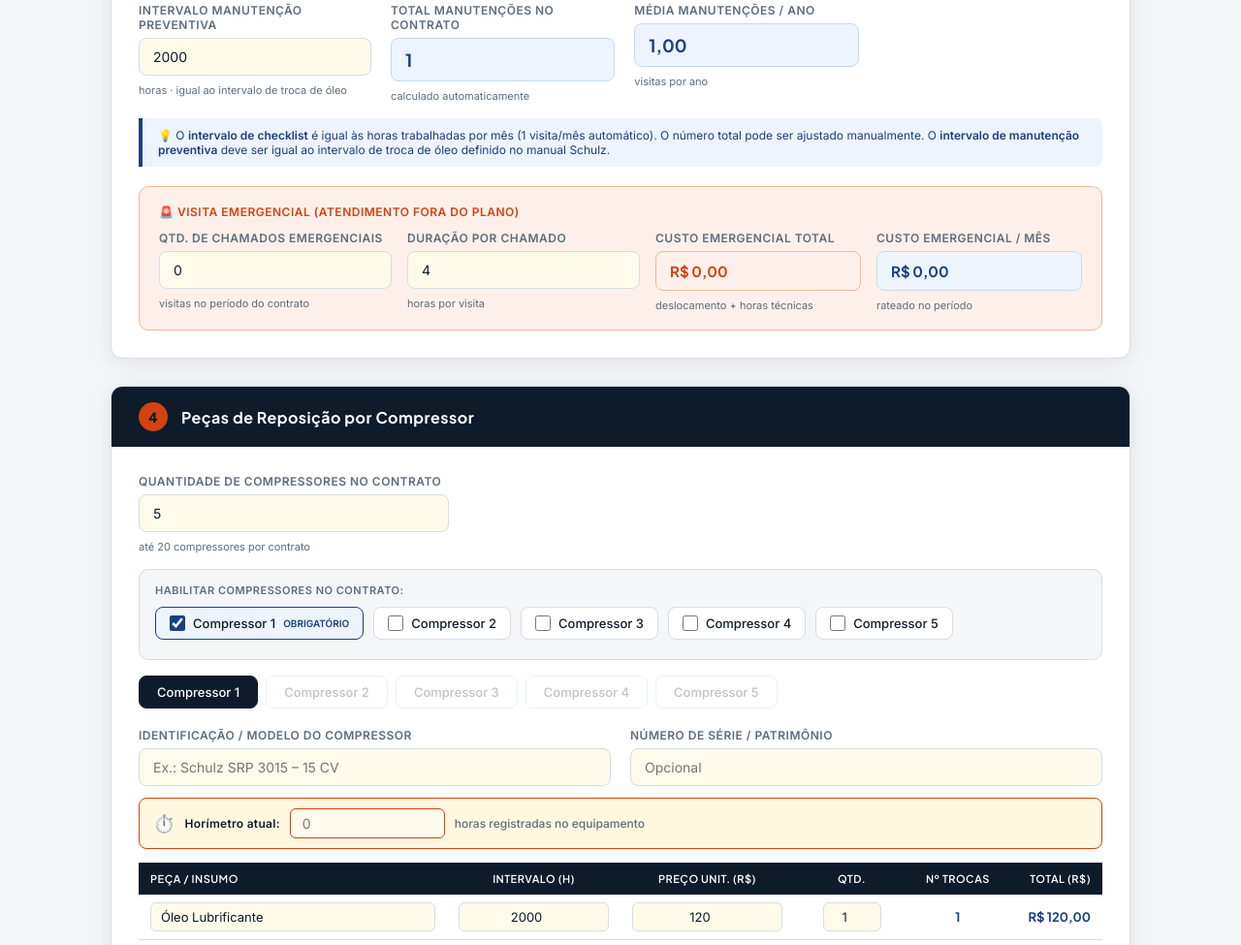
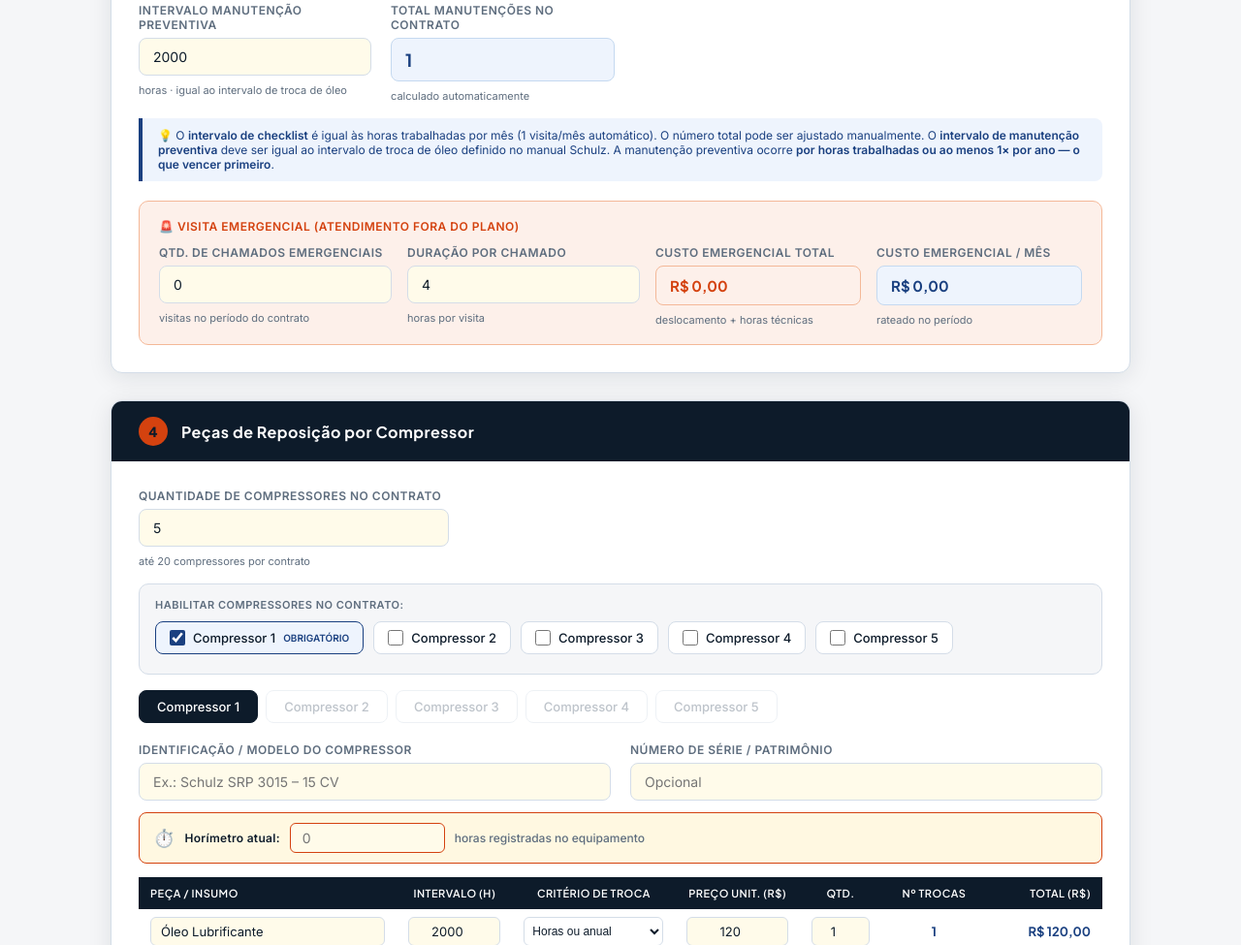
Before and after one commit to luat-air-center/luat-calculadora-manutencao, a plain HTML site: page index.html in a window 1280 px wide. Shown: the part 1825-2800 px from the top of the page at 97% size. Drawn offline with nearby package versions, Linux system fonts and the light colour scheme.

Commit message:
Troca de peças por horas ou anual (o que vencer primeiro), preventiva por intervalo ou ano, remove médias/ano
Co-Authored-By: Claude Sonnet 5.5 <noreply@anthropic.com>
Claude-Session: https://claude.ai/code/session_01Qqb3PMHN6uEdqT58dnvATW

```diff
--- a/index.html
+++ b/index.html
@@ -646,17 +646,15 @@ body{font-family:'Inter',sans-serif;background:var(--light);color:var(--navy);mi
       <div class="grid-4">
         <div class="field-calc"><label>Intervalo – Checklist</label><div class="calc-val" id="calc-intCheck">—</div><span class="unit">= horas trabalhadas/mês (1 visita/mês)</span></div>
         <div class="field"><label>Total de Visitas Checklist <span class="req">✎</span></label><input type="number" id="numCheck" value="12" min="0" oninput="this.dataset.manual='1';updateCalcs()"/><span class="unit">calculado automaticamente · ajustável</span></div>
-        <div class="field-calc"><label>Média Checklist / Ano</label><div class="calc-val" id="calc-checkAno">—</div><span class="unit">visitas por ano</span></div>
-        <div></div>
+        <div></div><div></div>
       </div>
       <div class="divider"></div>
       <div class="grid-4">
         <div class="field"><label>Intervalo Manutenção Preventiva</label><input type="number" id="intManut" value="2000" min="1" oninput="updateCalcs()"/><span class="unit">horas · igual ao intervalo de troca de óleo</span></div>
         <div class="field-calc"><label>Total Manutenções no Contrato</label><div class="calc-val" id="calc-numManut">—</div><span class="unit">calculado automaticamente</span></div>
-        <div class="field-calc"><label>Média Manutenções / Ano</label><div class="calc-val" id="calc-manutAno">—</div><span class="unit">visitas por ano</span></div>
-        <div></div>
-      </div>
-      <div class="info-note">💡 O <strong>intervalo de checklist</strong> é igual às horas trabalhadas por mês (1 visita/mês automático). O número total pode ser ajustado manualmente. O <strong>intervalo de manutenção preventiva</strong> deve ser igual ao intervalo de troca de óleo definido no manual Schulz.</div>
+        <div></div><div></div>
+      </div>
+      <div class="info-note">💡 O <strong>intervalo de checklist</strong> é igual às horas trabalhadas por mês (1 visita/mês automático). O número total pode ser ajustado manualmente. O <strong>intervalo de manutenção preventiva</strong> deve ser igual ao intervalo de troca de óleo definido no manual Schulz. A manutenção preventiva ocorre <strong>por horas trabalhadas ou ao menos 1× por ano — o que vencer primeiro</strong>.</div>
 
       <!-- VISITA EMERGENCIAL -->
       <div class="emergencial-box">
@@ -1253,6 +1251,29 @@ const DEFAULT_PARTS = [
 ];
 const EXTRA_ROWS = 4;
 
+// Critério de troca: 'both' = horas trabalhadas OU 1×/ano (o que vencer primeiro);
+// 'hours' = só horas; 'annual' = só anual (1×/ano)
+function classificarPeca(nome){
+  const n = (nome||'').normalize('NFD').replace(/[\u0300-\u036f]/g,'').toLowerCase().trim();
+  if(!n) return 'hours';
+  if(/coalescente/.test(n)) return 'annual';
+  if(/^oleo\b|oleo lubrificante|filtro (de )?oleo|filtro (de )?ar\b|elemento (do )?filtro (de )?ar|separador|nylon|visor de fluxo/.test(n)) return 'both';
+  if(/reparo.*(termostat|admiss|minim)|(termostat).*reparo/.test(n)) return 'both';
+  return 'hours';
+}
+function autoCriterio(id){
+  const sel = document.getElementById(id+'_crit');
+  const nm  = document.getElementById(id+'_name');
+  if(sel && nm && !sel.dataset.manual) sel.value = classificarPeca(nm.value);
+}
+function calcTrocas(horas, intervalo, meses, crit){
+  const porAno = Math.floor(meses/12);
+  const porHoras = intervalo>0 ? Math.floor(horas/intervalo) : 0;
+  if(crit==='annual') return porAno;
+  if(crit==='both')   return Math.max(porHoras, porAno);
+  return porHoras;
+}
+
 let chartInstance = null;
 
 // ──────────────────────────────────────────────
@@ -1298,19 +1319,20 @@ function buildPanels(){
       <table class="parts-table">
         <thead>
           <tr>
-            <th style="width:32%">Peça / Insumo</th>
-            <th style="width:18%;text-align:center">Intervalo (h)</th>
-            <th style="width:18%;text-align:center">Preço Unit. (R$)</th>
-            <th style="width:12%;text-align:center">Qtd.</th>
-            <th style="width:10%;text-align:center">Nº Trocas</th>
-            <th style="width:10%;text-align:right">Total (R$)</th>
+            <th style="width:27%">Peça / Insumo</th>
+            <th style="width:12%;text-align:center">Intervalo (h)</th>
+            <th style="width:17%;text-align:center">Critério de troca</th>
+            <th style="width:13%;text-align:center">Preço Unit. (R$)</th>
+            <th style="width:8%;text-align:center">Qtd.</th>
+            <th style="width:11%;text-align:center">Nº Trocas</th>
+            <th style="width:12%;text-align:right">Total (R$)</th>
           </tr>
         </thead>
         <tbody id="comp${c}_tbody">
         </tbody>
         <tfoot>
           <tr class="parts-subtotal">
-            <td colspan="5" style="text-align:right;padding-right:16px">TOTAL PEÇAS – COMPRESSOR ${c+1}</td>
+            <td colspan="6" style="text-align:right;padding-right:16px">TOTAL PEÇAS – COMPRESSOR ${c+1}</td>
             <td class="td-calc" id="comp${c}_total">R$ 0,00</td>
           </tr>
         </tfoot>
@@ -1332,9 +1354,14 @@ function buildPanels(){
 function buildPartRow(comp, idx, name, interval, price, qty, empty=false){
   const tr = document.createElement('tr');
   const id = `c${comp}_p${idx}`;
+  const crit = classificarPeca(name);
   tr.innerHTML = `
-    <td><input type="text" id="${id}_name" value="${name}" placeholder="Peça adicional..." oninput="updateCalcs()"/></td>
+    <td><input type="text" id="${id}_name" value="${name}" placeholder="Peça adicional..." oninput="autoCriterio('${id}');updateCalcs()"/></td>
     <td style="text-align:center"><input type="number" id="${id}_int" value="${interval}" min="0" oninput="updateCalcs()" style="text-align:center"/></td>
+    <td style="text-align:center"><select id="${id}_crit" onchange="this.dataset.manual='1';updateCalcs()" style="width:100%;padding:6px 4px;font-size:12px;border:1px solid var(--border);border-radius:6px;background:#fff;color:var(--navy)">
+      <option value="both"${crit==='both'?' selected':''}>Horas ou anual</option>
+      <option value="hours"${crit==='hours'?' selected':''}>Só horas</option>
+      <option value="annual"${crit==='annual'?' selected':''}>Só anual</option></select></td>
     <td style="text-align:center"><input type="number" id="${id}_price" value="${price}" min="0" step="0.01" oninput="updateCalcs()" style="text-align:center"/></td>
     <td style="text-align:center"><input type="number" id="${id}_qty" value="${qty}" min="0" oninput="updateCalcs()" style="text-align:center;width:60px"/></td>
     <td class="td-calc" id="${id}_trocas" style="text-align:center">—</td>
@@ -1508,13 +1535,11 @@ function updateCalcs(){
 
   const numCheck = v('numCheck');
   const intManut = v('intManut')||1;
-  const numManut = Math.floor(hTotal_ref / intManut);
+  const numManut = Math.max(Math.floor(hTotal_ref / intManut), Math.floor(meses / 12)); // o que vencer primeiro: horas ou 1×/ano
   const checkAno = anos > 0 ? numCheck / anos : 0;
   const manutAno = anos > 0 ? numManut / anos : 0;
 
   set('calc-numManut', fmtN(numManut, 0));
-  set('calc-checkAno', fmtN(checkAno, 2));
-  set('calc-manutAno', fmtN(manutAno, 2));
 
   // ── Deslocamento + horas técnicas ──
   const km       = v('distKm');
@@ -1554,7 +1579,8 @@ function updateCalcs(){
       const int = parseFloat(document.getElementById(`${id}_int`)?.value)||0;
       const pr  = parseFloat(document.getElementById(`${id}_price`)?.value)||0;
       const qty = parseFloat(document.getElementById(`${id}_qty`)?.value)||0;
-      const trocas = (int>0 && nm) ? Math.floor(hTot_c/int) : 0;
+      const crit = document.getElementById(`${id}_crit`)?.value || 'hours';
+      const trocas = nm ? calcTrocas(hTot_c, int, meses, crit) : 0;
       const tot = trocas * pr * qty;
       compTotal += tot;
       const el_t = document.getElementById(`${id}_trocas`);
@@ -2275,6 +2301,8 @@ function clearForm(){
   // reset numCheck manual flag
   const nc = document.getElementById('numCheck');
   if(nc) delete nc.dataset.manual;
+  // reset critério de troca das peças
+  document.querySelectorAll('select[id$="_crit"]').forEach(sel=>{ delete sel.dataset.manual; const id=sel.id.replace('_crit',''); sel.value = classificarPeca(document.getElementById(id+'_name')?.value); });
   // reset desconto/abatimento
   const descCb = document.getElementById('descontoAtivo');
   if(descCb) descCb.checked = false;
```
